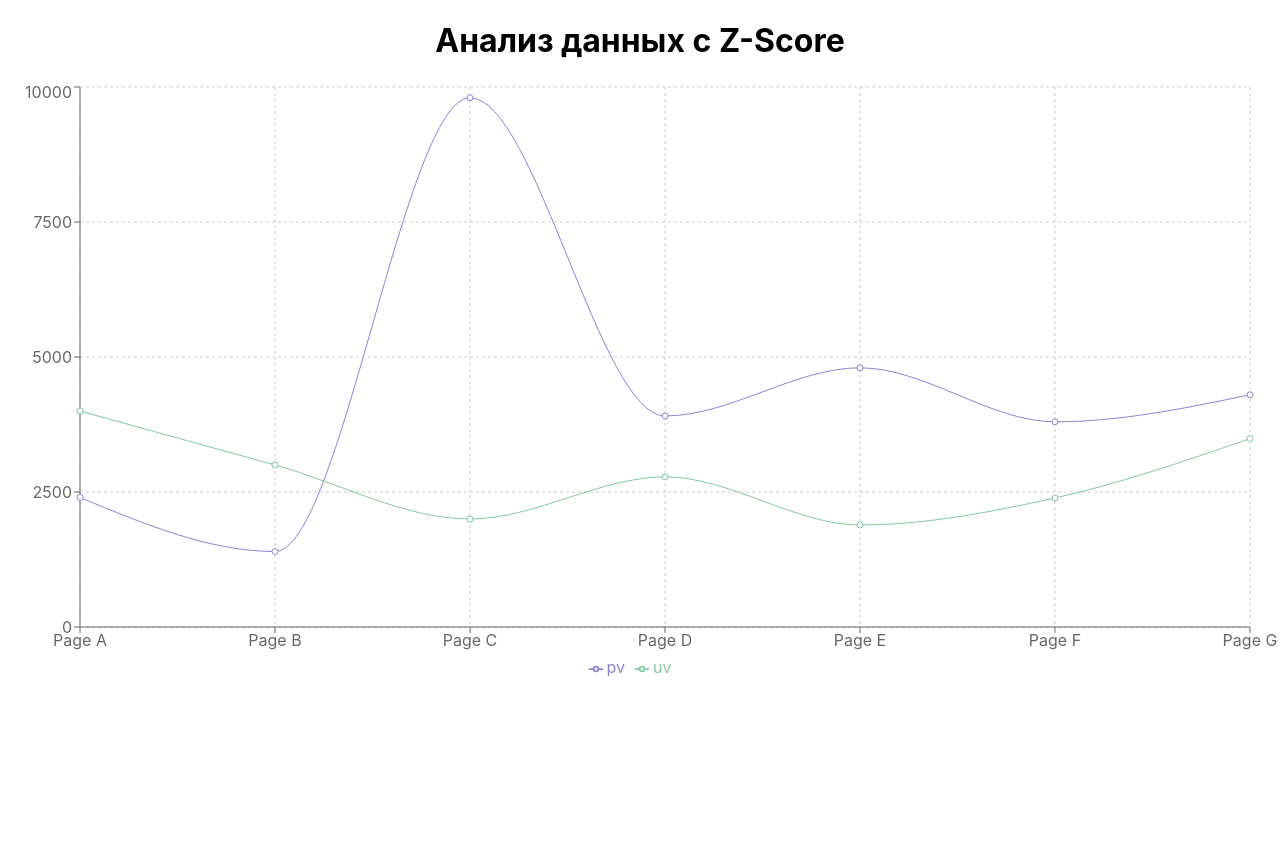
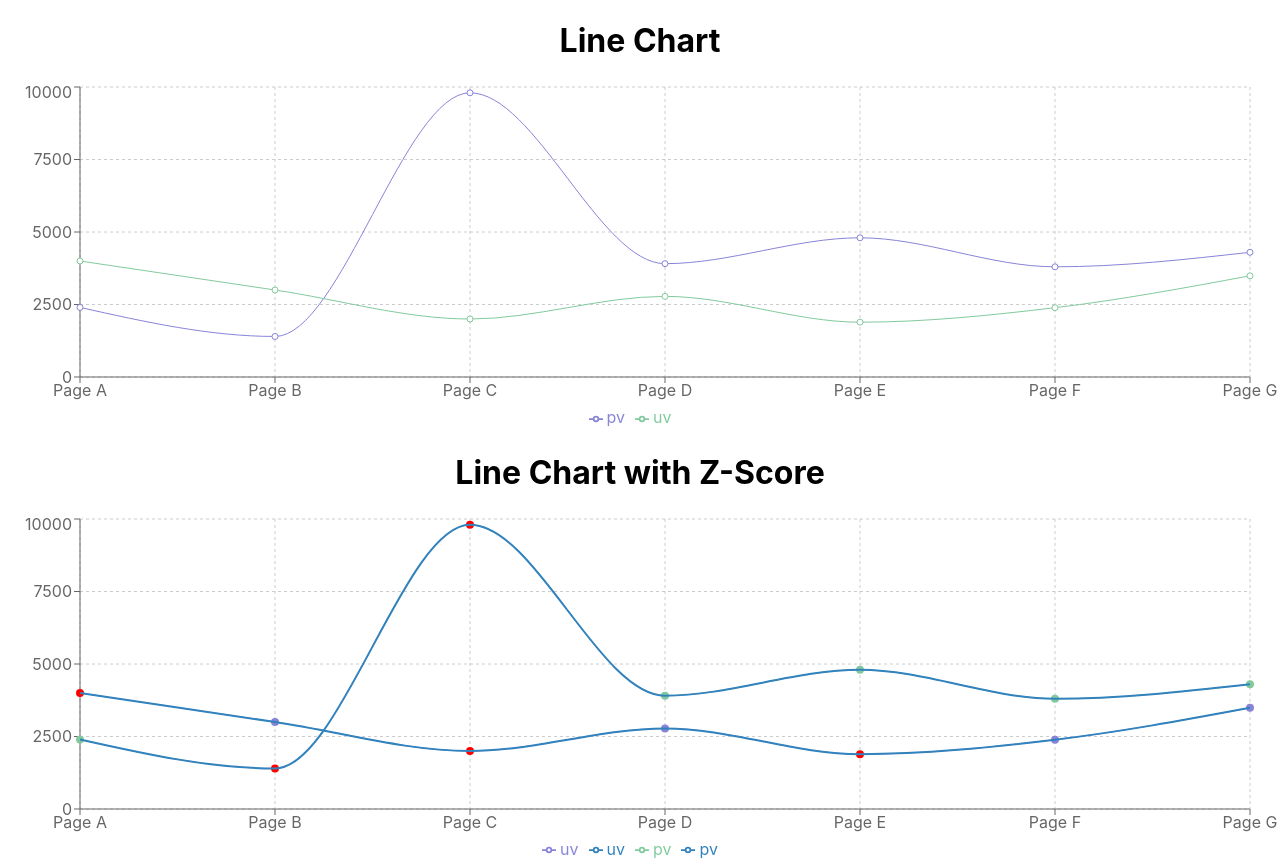
Before and after one commit to AbayReushenov/recharts-zscore, a React (Create React App) app: page / in a window 1280 px wide. Before the commit the page ends 800 px from the top, so only its background shows below. Built offline with nearby package versions, Linux system fonts and the light colour scheme.

Commit message:
Added Line Chart with Z-Score

```diff
--- a/src/App.css
+++ b/src/App.css
@@ -1,9 +1,3 @@
 .App {
   text-align: center;
 }
-
-.chart-container {
-  width: 100%;
-  height: 600px;
-  margin-top: 20px;
-}
--- a/src/App.tsx
+++ b/src/App.tsx
@@ -1,14 +1,15 @@
 import React from 'react';
 import './App.css';
+import BaseChart from './components/BaseChart';
 import ZScoreChart from './components/ZScoreChart';
 
 const App: React.FC = () => {
   return (
     <div className="App">
-      <h1>Анализ данных с Z-Score</h1>
-      <div className='chart-container'>
-        <ZScoreChart />
-      </div>
+      <h1>Line Chart</h1>
+      <BaseChart />
+      <h1>Line Chart with Z-Score</h1>
+      <ZScoreChart />
     </div>
   );
 }
--- /dev/null
+++ b/src/components/BaseChart.tsx
@@ -0,0 +1,39 @@
+import React from 'react';
+import {
+  LineChart,
+  Line,
+  XAxis,
+  YAxis,
+  CartesianGrid,
+  Tooltip,
+  Legend,
+  ResponsiveContainer
+} from 'recharts';
+import { data } from './data';
+
+
+const BaseChart: React.FC = () => {
+  return (
+      <ResponsiveContainer width="100%" height={350}>
+        <LineChart
+          data={data}
+          margin={{
+            top: 5,
+            right: 30,
+            left: 20,
+            bottom: 5,
+          }}
+        >
+          <CartesianGrid strokeDasharray="3 3" />
+          <XAxis dataKey="name" />
+          <YAxis />
+          <Tooltip />
+          <Legend />
+          <Line type="monotone" dataKey="pv" stroke="#8884d8" activeDot={{ r: 8 }} />
+          <Line type="monotone" dataKey="uv" stroke="#82ca9d" />
+        </LineChart>
+      </ResponsiveContainer>
+  );
+};
+
+export default BaseChart;
--- /dev/null
+++ b/src/components/CustomDot.tsx
@@ -0,0 +1,26 @@
+import React from 'react';
+import { DataPoint } from './DataPoint';
+
+const CustomDot: React.FC<{
+  cx?: number;
+  cy?: number;
+  payload: DataPoint;
+  dataKey: 'uv' | 'pv';
+}> = ({ cx, cy, payload, dataKey }) => {
+  const isOutlier = payload[`${dataKey}_isOutlier`] ?? false;
+  const color = isOutlier ? '#ff0000' : dataKey === 'uv' ? '#8884d8' : '#82ca9d';
+
+  return (
+    <circle
+      cx={cx}
+      cy={cy}
+      r={3}
+      fill={color}
+      stroke={color}
+      strokeWidth={2}
+    />
+  );
+};
+
+
+export default CustomDot;
--- a/src/components/ZScoreChart.tsx
+++ b/src/components/ZScoreChart.tsx
@@ -1,25 +1,24 @@
-import React from 'react';
-import {
-  LineChart,
-  Line,
-  XAxis,
-  YAxis,
-  CartesianGrid,
-  Tooltip,
-  Legend,
-  ResponsiveContainer
-} from 'recharts';
-import { data } from './data';
+import React, { useMemo } from 'react'
+import { LineChart, Line, XAxis, YAxis, CartesianGrid, Tooltip, Legend, ResponsiveContainer } from 'recharts'
 
-interface ZScoreChartProps {
-  // Add props here if needed
-}
+import { calculateZScore, createSegmentedData } from './helpers'
+import { data } from './data'
+import CustomDot from './CustomDot'
+import { DataPoint } from './DataPoint'
 
-const ZScoreChart: React.FC<ZScoreChartProps> = () => {
+const ZScoreChart: React.FC = () => {
+    const processedData = useMemo(() => {
+        const withUV = calculateZScore(data, 'uv')
+        return calculateZScore(withUV, 'pv')
+    }, [])
+
+    const uvData = useMemo(() => createSegmentedData(processedData, 'uv'), [processedData])
+    const pvData = useMemo(() => createSegmentedData(processedData, 'pv'), [processedData])
+
     return (
-      <ResponsiveContainer width="100%" height="100%">
+        <ResponsiveContainer width='100%' height={350}>
             <LineChart
-          data={data}
+                data={processedData}
                 margin={{
                     top: 5,
                     right: 30,
@@ -27,16 +26,53 @@ const ZScoreChart: React.FC<ZScoreChartProps> = () => {
                     bottom: 5,
                 }}
             >
-          <CartesianGrid strokeDasharray="3 3" />
-          <XAxis dataKey="name" />
+                <CartesianGrid strokeDasharray='3 3' />
+                <XAxis dataKey='name' />
                 <YAxis />
-          <Tooltip />
+                <Tooltip
+                    formatter={(value: number, name: 'uv' | 'pv') => [
+                        value,
+                        `${name} (Z-score: ${processedData
+                            .find((d) => d[name] === value)
+                            ?.[`${name}_zscore`]?.toFixed(2)})`,
+                    ]}
+                />
                 <Legend />
-          <Line type="monotone" dataKey="pv" stroke="#8884d8" activeDot={{ r: 8 }} />
-          <Line type="monotone" dataKey="uv" stroke="#82ca9d" />
+                <Line
+                  type='monotone'
+                  // data={uvData.normal}
+                  dataKey="uv"
+                  stroke="#8884d8"
+                  dot={<CustomDot dataKey="uv" payload={{} as DataPoint} />}
+                />
+                <Line
+                  type="monotone"
+                  // data={uvData.outliers}
+                  dataKey="uv"
+                  // stroke="#ff0000"
+                  strokeWidth={2}
+                  dot={false}
+                />
+
+                <Line
+                  type="monotone"
+                  // data={pvData.normal}
+                  dataKey="pv"
+                  stroke="#82ca9d"
+                  activeDot={{ r: 8 }}
+                  dot={<CustomDot dataKey="pv" payload={{} as DataPoint} />}
+                />
+                <Line
+                  type="monotone"
+                  // data={pvData.outliers}
+                  dataKey="pv"
+                  // stroke="#ff0000"
+                  strokeWidth={2}
+                  dot={false}
+                />
             </LineChart>
         </ResponsiveContainer>
-  );
-};
+    )
+}
 
-export default ZScoreChart;
+export default ZScoreChart
--- a/src/components/helpers.ts
+++ b/src/components/helpers.ts
@@ -30,15 +30,15 @@ export const calculateZScore = (data: DataPoint[], dataKey: string): DataPoint[]
 
 
 export const createSegmentedData = (data: DataPoint[], dataKey: string) => {
-  const normalData = data.map(item => ({
+  const normal = data.map(item => ({
     ...item,
     [dataKey]: item[`${dataKey}_isOutlier`] ? null : item[dataKey]
   }));
 
-  const outlierData = data.map(item => ({
+  const outliers = data.map(item => ({
     ...item,
     [dataKey]: item[`${dataKey}_isOutlier`] ? item[dataKey] : null
   }));
 
-  return { normalData, outlierData };
+  return { normal, outliers };
 };
```
Lines whose indentation alone changed are shown as unchanged.
